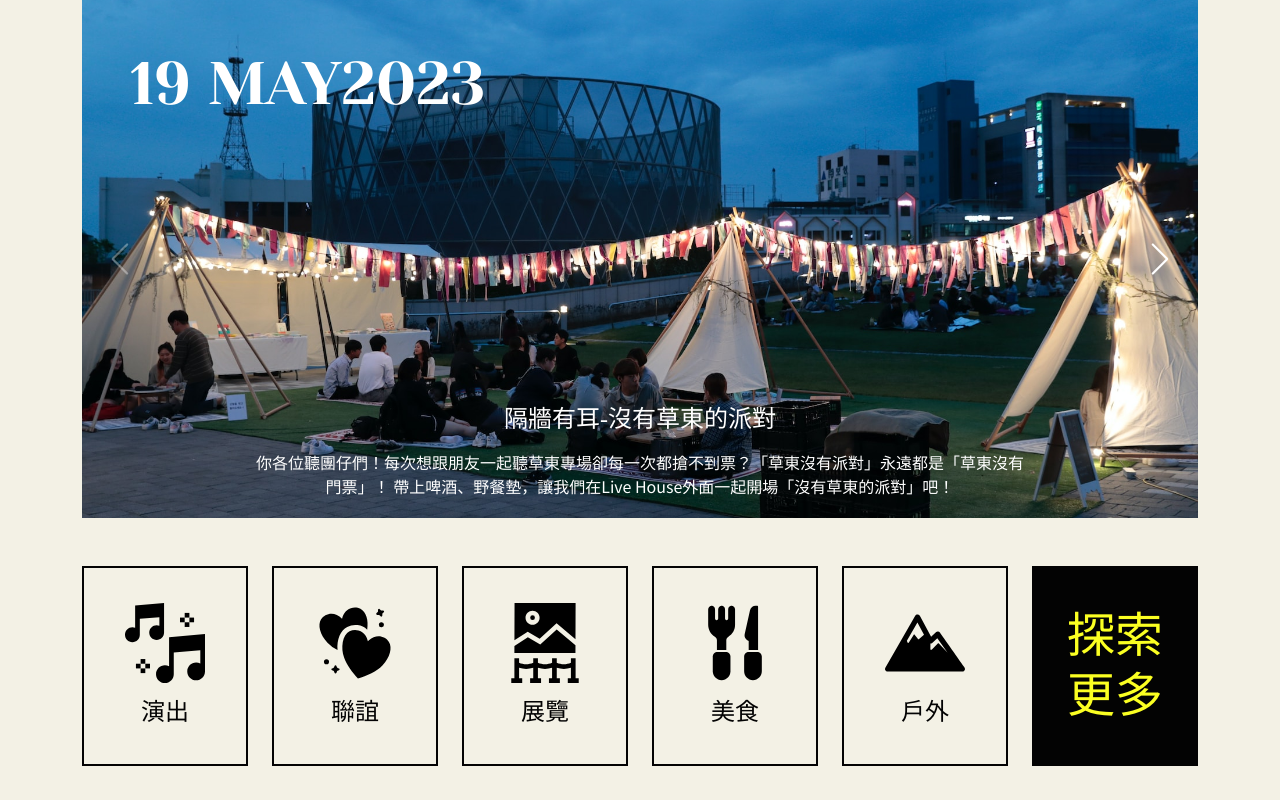
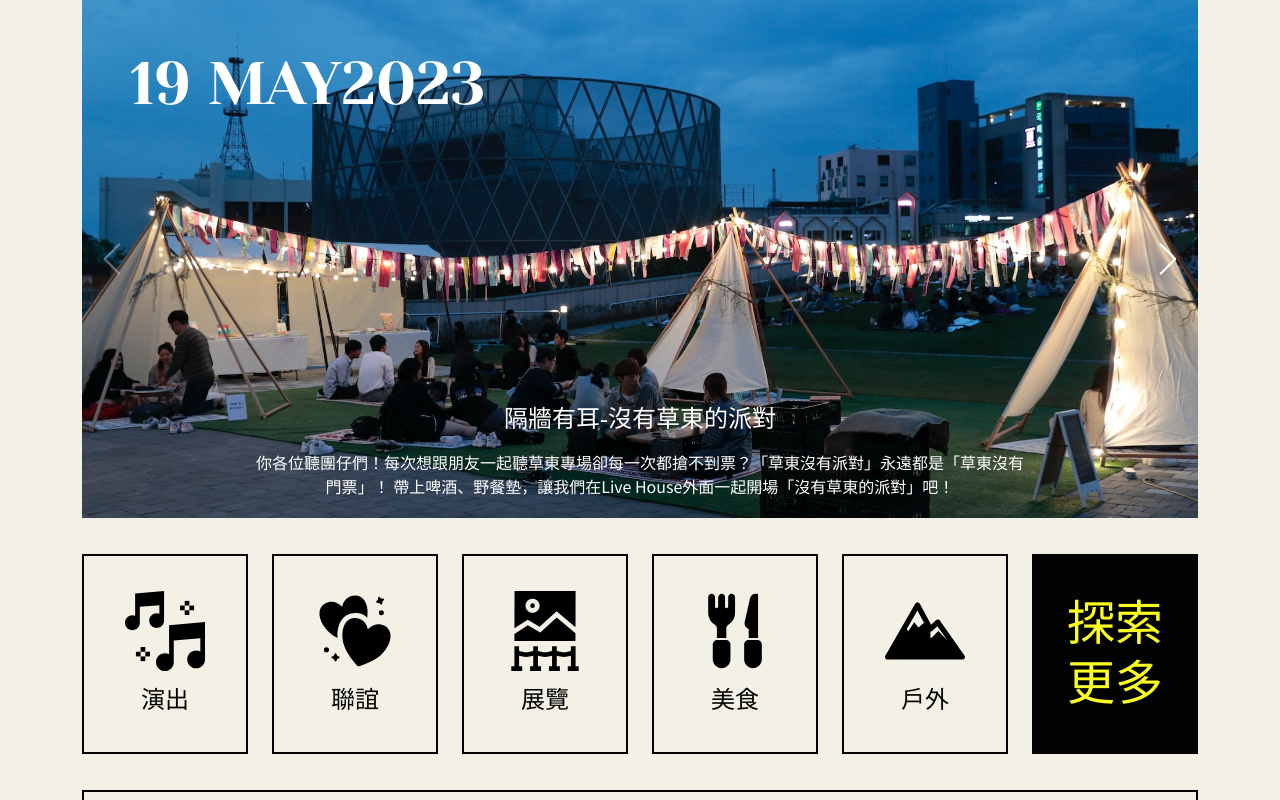
Before and after one commit to gp355d/2023-weblayout-week6, a website built with Vite: page pages/index.html in a window 1280 px wide. Shown: the top 800 px of the page. Built offline with nearby package versions, Linux system fonts and the light colour scheme.

Commit message:
修改scss變數檔案

```diff
--- a/assets/scss/utils/_variables.scss
+++ b/assets/scss/utils/_variables.scss
@@ -40,7 +40,7 @@ $blue:    #030303;//#0d6efd !default;
 $indigo:  #6610f2 !default;
 $purple:  #6f42c1 !default;
 $pink:    #d63384 !default;
-$red:     #dc3545 !default;
+$red:     #C96464;//#dc3545 !default;
 $orange:  #fd7e14 !default;
 $yellow:  #ffc107 !default;
 $green:   #198754 !default;
@@ -390,14 +390,32 @@ $spacers: (
   4: $spacer * .875,// 14px
   5: $spacer,// 16px
   6: $spacer * 1.125,// 18px
-  7: $spacer *  1.5,// 24px
-  8: $spacer * 2,// 32px
-  9: $spacer * 2.25,// 36px
-  10: $spacer * 2.5,// 40px
-  11: $spacer * 3,// 48px
-  12: $spacer * 3.75// 60px
-) !default;
-// scss-docs-end spacer-variables-maps
+  7: $spacer * 1.25,// 20px
+  8:  $spacer * 1.375,//22px
+  9: $spacer *  1.5,// 24px
+
+  10: $spacer * 2,// 32px
+  11: $spacer * 2.25,// 36px
+  12: $spacer * 2.5,// 40px
+  13: $spacer * 3,// 48px
+  14: $spacer * 3.75// 60px
+) !default;
+// $spacers: (
+//   0: 0,
+//   1: $spacer * .25,//4px
+//   2: $spacer * .5,// 8px
+//   3: $spacer * .75,// 12px
+//   4: $spacer * .875,// 14px
+//   5: $spacer,// 16px
+//   6: $spacer * 1.125,// 18px
+//   7: $spacer *  1.5,// 24px
+//   8: $spacer * 2,// 32px
+//   9: $spacer * 2.25,// 36px
+//   10: $spacer * 2.5,// 40px
+//   11: $spacer * 3,// 48px
+//   12: $spacer * 3.75// 60px
+// ) !default;
+// // scss-docs-end spacer-variables-maps
 
 // Position
 //
```
